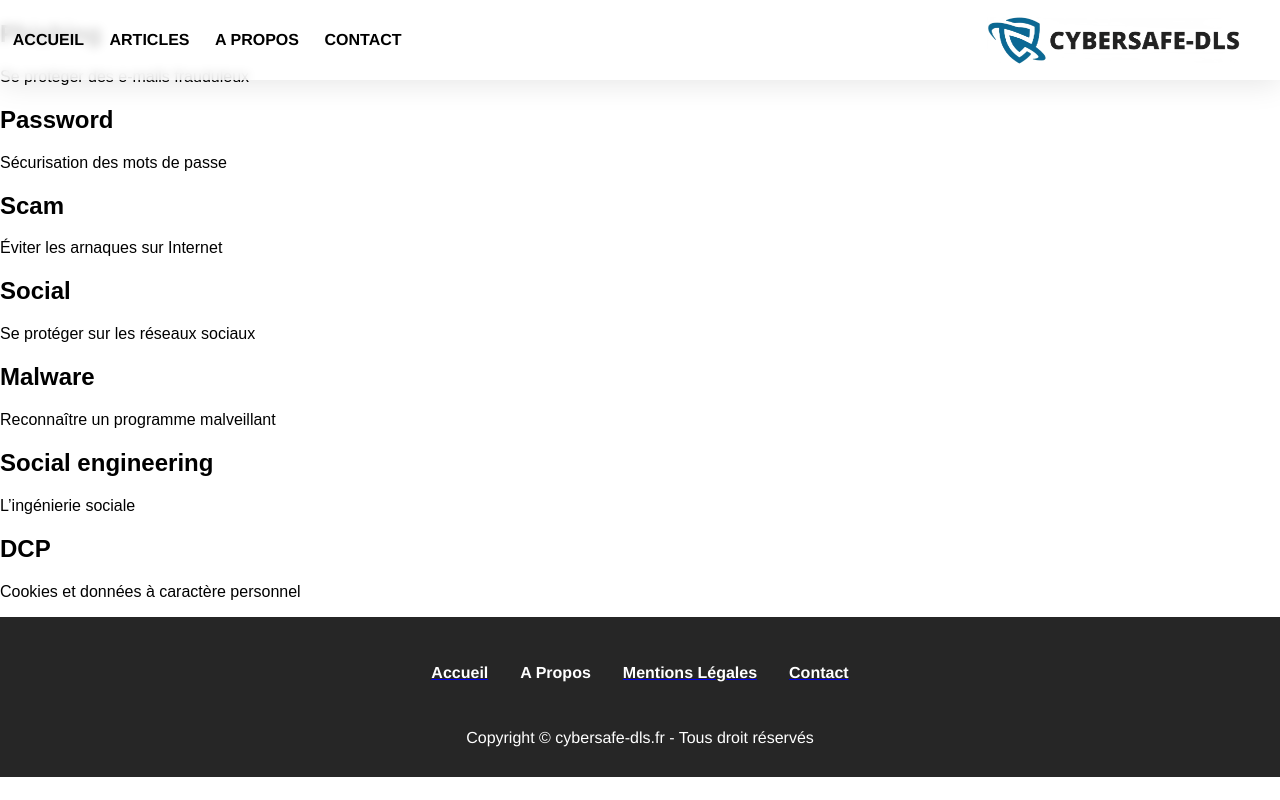
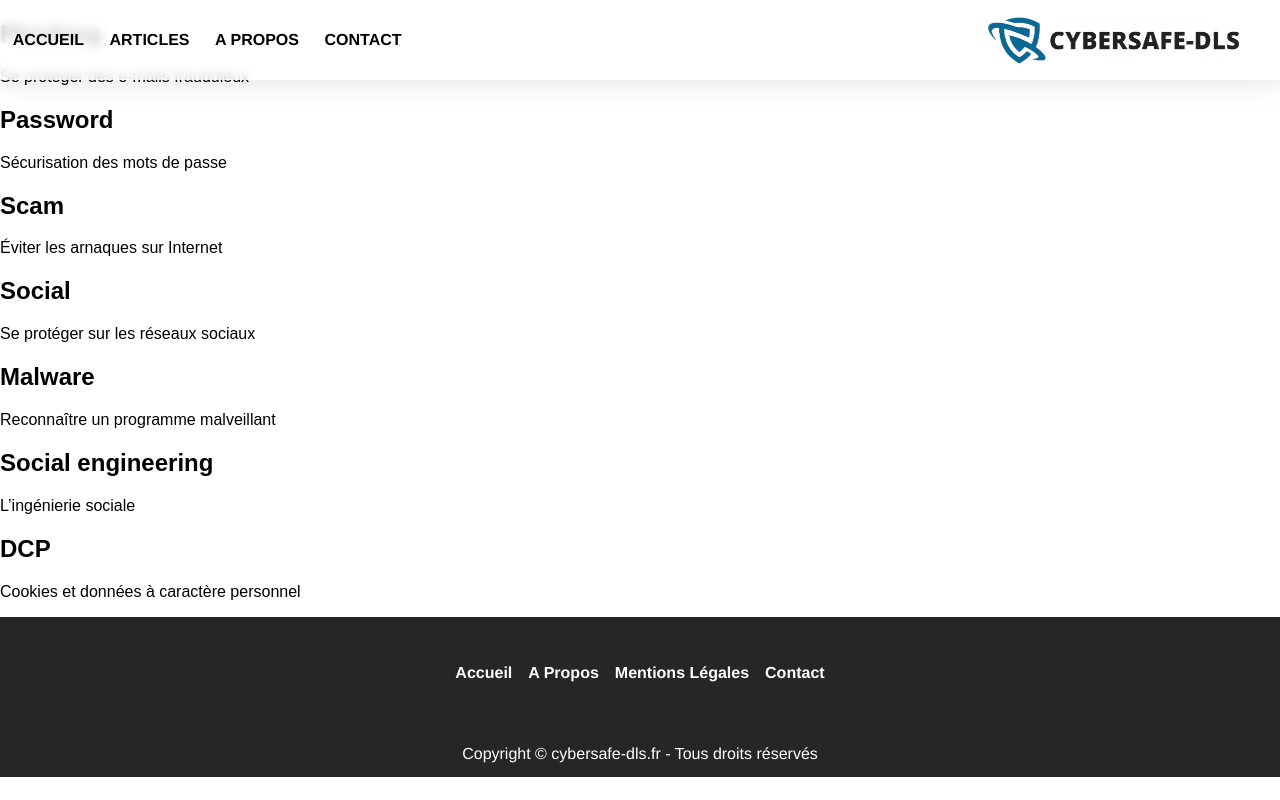
Before and after one commit to delasalle-sio-letertre-n/cybersafedls, a React (Create React App) app: page /articles in a window 1280 px wide. Built offline with nearby package versions, Linux system fonts and the light colour scheme; a web font is replaced by a local one.

Commit message:
2eme Test Deploiement

```diff
--- a/src/components/Footer/Footer.js
+++ b/src/components/Footer/Footer.js
@@ -5,10 +5,10 @@ function Footer() {
   return (
     <div className="Footer">
       <ul className="FooterGroup">
-        <a href="/">
+        <a href="/#">
           <li className="FooterItem">Accueil</li>
         </a>
-        <a>
+        <a href="/#a-propos">
           <li className="FooterItem">A Propos</li>
         </a>
         <a href="/mentions-legales-cgu">
@@ -18,7 +18,7 @@ function Footer() {
           <li className="FooterItem">Contact</li>
         </a>
       </ul>
-      <span>Copyright © cybersafe-dls.fr - Tous droit réservés</span>
+      <span>Copyright © cybersafe-dls.fr - Tous droits réservés</span>
     </div>
   );
 }
--- a/src/components/Footer/Footer.scss
+++ b/src/components/Footer/Footer.scss
@@ -7,22 +7,29 @@
   text-align: center;
 
   .FooterGroup {
-    padding-inline-start: 0;
-    margin-block: 0;
+    display: flex;
+    flex-wrap: wrap;
+    justify-content: center;
+    align-items: center;
+    padding: 0;
+    margin: 0;
     height: 7rem;
 
-    .FooterItem {
-      display: inline;
+    a {
+      display: block;
+      text-decoration: none;
+      list-style-type: none;
       color: white;
-      padding-left: 1rem;
-      padding-right: 1rem;
-      line-height: 7rem !important;
+      padding: 0 0.5rem;
+      line-height: 7rem;
       font: 600 1rem "Helvetica Neue", Helvetica, "Roboto", Arial;
     }
   }
 
   span {
+    display: block;
     color: white;
     font: 500 1rem "Helvetica Neue", Helvetica, "Roboto", Arial;
+    margin-top: 1rem;
   }
 }
--- a/src/components/Header/Header.js
+++ b/src/components/Header/Header.js
@@ -14,7 +14,11 @@ function Header() {
 
   useEffect(() => {
     const handleClickOutsideMenu = (event) => {
-      if (menuRef.current && !menuRef.current.contains(event.target)) {
+      if (
+        menuRef.current &&
+        !menuRef.current.contains(event.target) &&
+        !event.target.closest(".MenuBurger-container")
+      ) {
         setMenuStatus("close");
       }
     };
--- a/src/components/Page/Main.js
+++ b/src/components/Page/Main.js
@@ -7,12 +7,17 @@ function Main() {
   const [choixPromoValue, setChoixPromoValue] = useState();
   return (
     <div className="Content">
-      <h1>Bienvenue !</h1>
       <img
-        className="CenteredImg"
-        src={require("../../assets/accueil-img/accueil-img1.webp")}
+        className="CenteredImg Banner"
+        src={require("../../assets/accueil-img/accueil-banner-1.webp")}
       ></img>
       <br />
+      <h1>
+        Vous pensez être protégé sur internet ?<br />
+        Laissez-nous vous prouver le contraire !
+      </h1>
+      <br />
+      <hr />
       <Articles />
       <h2 id="a-propos">📌 À propos du projet</h2>
       <hr />
--- a/src/components/Page/Page.scss
+++ b/src/components/Page/Page.scss
@@ -18,11 +18,15 @@
     max-width: 60%;
   }
 
+  .Banner {
+    max-width: 95%;
+  }
+
   .CenteredImg {
     display: block;
     margin-left: auto;
     margin-right: auto;
-    max-width: 95%;
+    max-width: 95% !important;
   }
 
   .ArticlesWrapper {
@@ -30,7 +34,7 @@
     grid-template-columns: repeat(1, 1fr);
     grid-gap: 10px;
     grid-auto-rows: minmax(300px, auto);
-    padding-top: 7.5rem;
+    padding-top: 3.5rem;
     padding-bottom: 5rem;
 
     .Art {
```
Also changed, not shown: src/assets/accueil-img/accueil-banner-1.webp (added), 1 other file (tests, documents, lock files or other folders).
